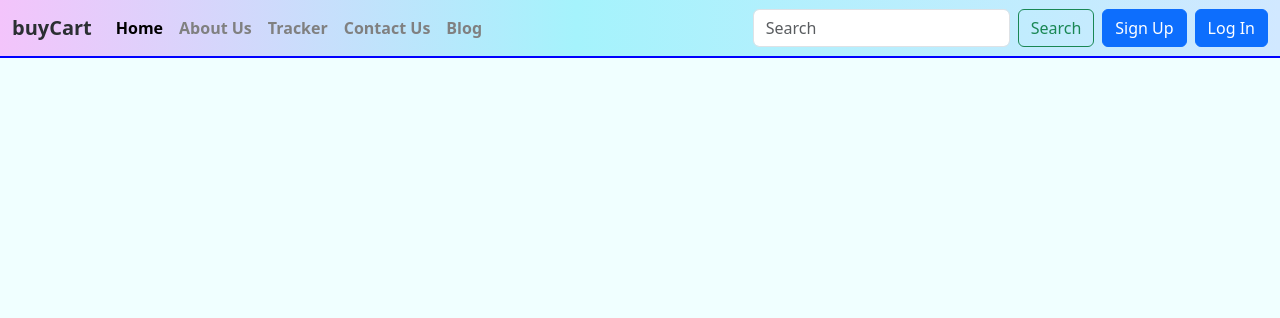
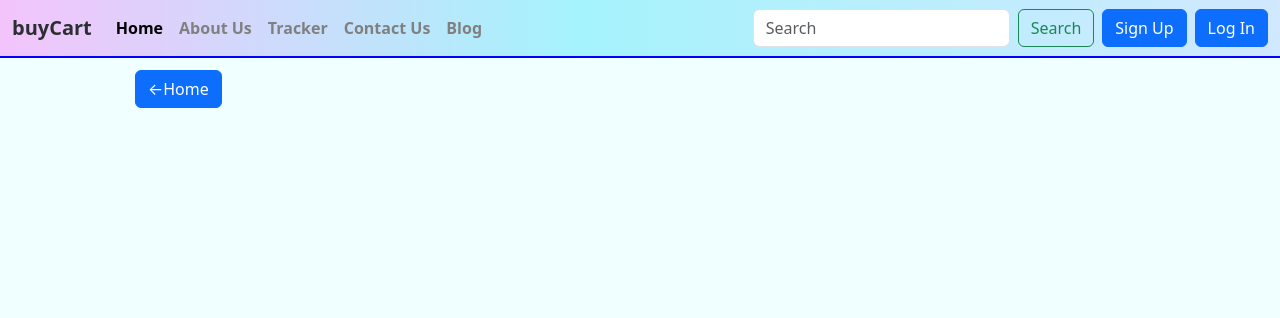
Before and after one commit to ARShaikh0801/buyCart, a Django app: template shop/templates/shop/search.html in a window 1280 px wide. Shown: the top 318 px of the page. Run offline with Django 5.2, Linux system fonts and the light colour scheme; the template is opened without the code that fills it, so the values that code supplies are empty.

Commit message:
bit changes in UI

```diff
--- a/shop/templates/shop/search.html
+++ b/shop/templates/shop/search.html
@@ -110,6 +110,7 @@
 
 {% block body %}
 <div class="carousel-container" style="margin-top: 70px!important;">
+  <a class="btn btn-primary home-btn mb-3" href="/shop/" style="text-decoration: none">&#x2190;Home</a>
   {% for products, range, nSlides in allProds %}
   <h3>{{ products.0.category }}</h1>
     <div id="demo{{forloop.counter}}" class="carousel slide" data-bs-ride="carousel">
```
